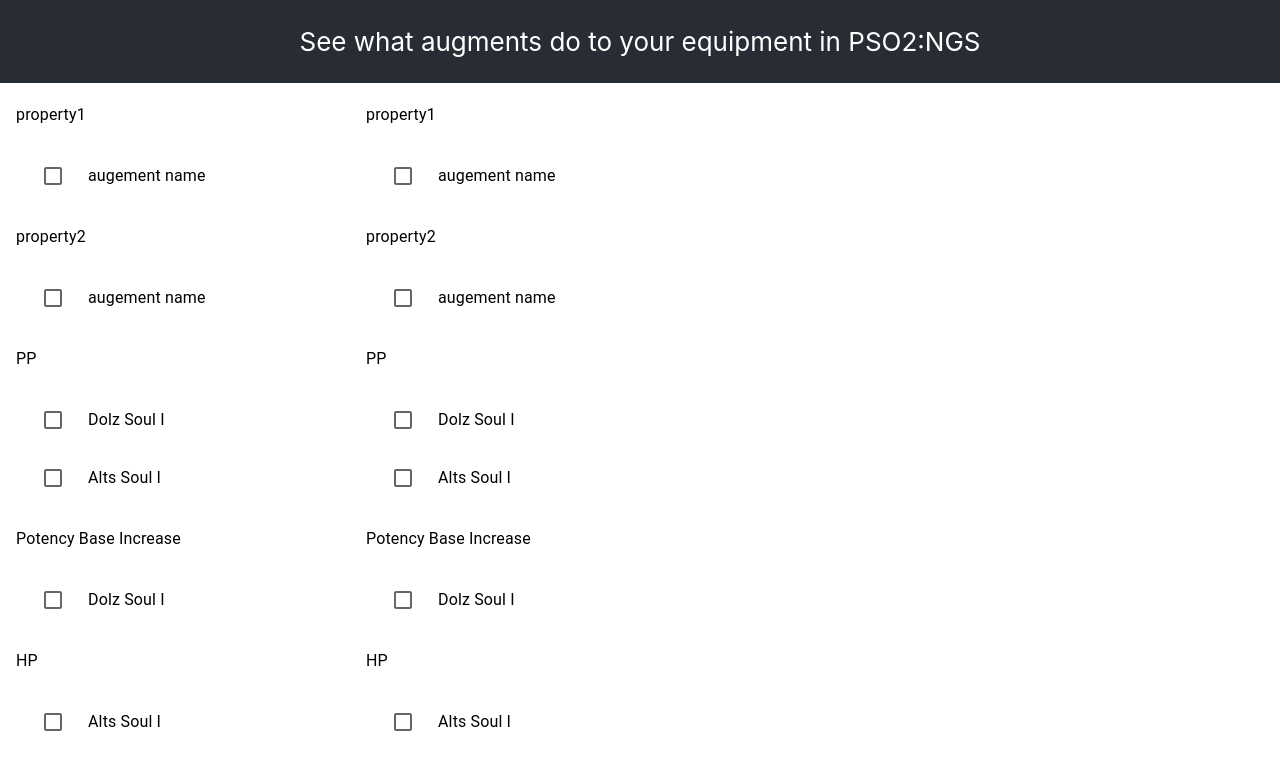
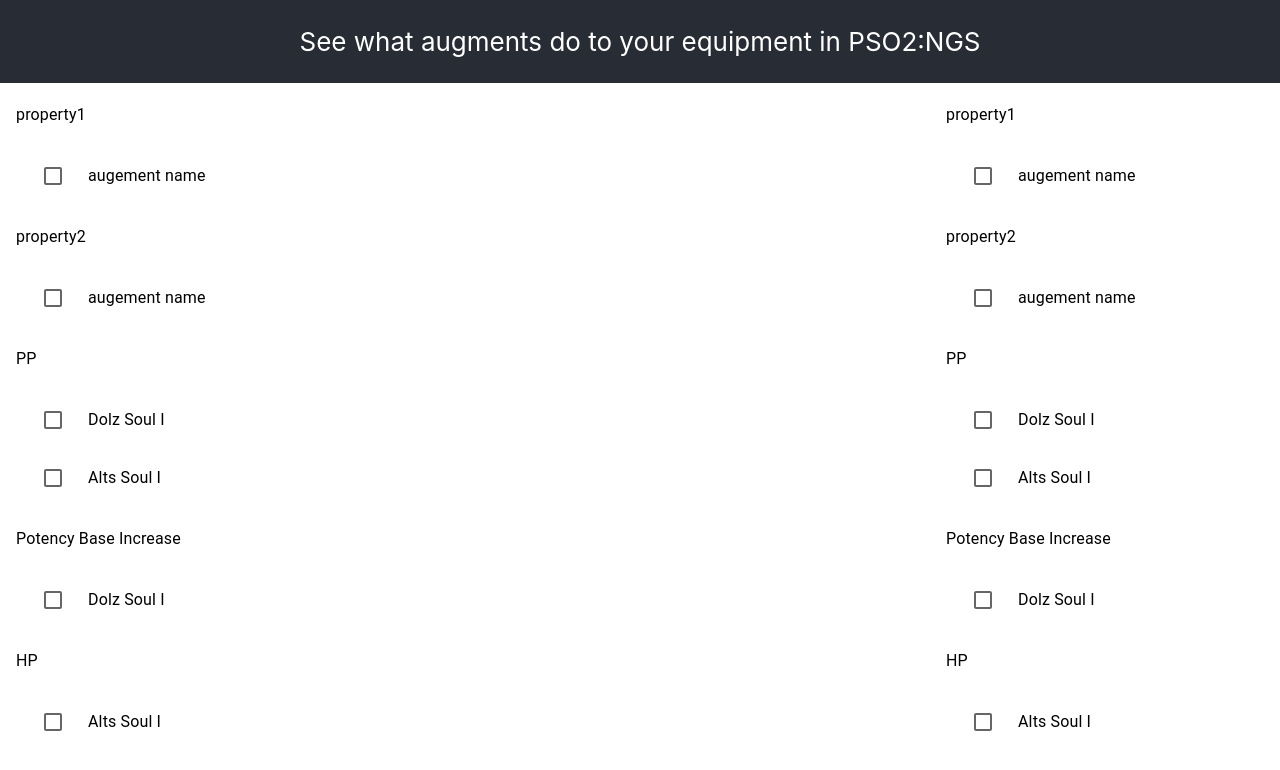
Before and after one commit to natashajokinen/augment-visualizer, a React (Create React App) app: page / in a window 1280 px wide. Shown: the top 770 px of the page. Built offline with nearby package versions, Linux system fonts and the light colour scheme.

Commit message:
fix(checkboxes): fix broken checkbox behavior

```diff
--- a/src/augmentChecklist.js
+++ b/src/augmentChecklist.js
@@ -59,7 +59,7 @@
           className={classes.nested}
           onClick={()=>handleCheckboxToggle(augmentName)}
         >
-          <ListItemIcon onClick={()=>handleCheckboxToggle(augmentName)}>
+          <ListItemIcon>
             <Checkbox
               checked={checked.indexOf(augmentName) !== -1}
               tabIndex={-1}
--- a/src/selectedAugments.js
+++ b/src/selectedAugments.js
@@ -16,7 +16,7 @@
 const useStyles = makeStyles()((theme) => ({
   root: {
     width: '350px',
-    float: 'left',
+    float: 'right',
   },
   nested: {
     paddingLeft: theme.spacing(4),
@@ -59,7 +59,7 @@
           className={classes.nested}
           onClick={()=>handleCheckboxToggle(augmentName)}
         >
-          <ListItemIcon onClick={()=>handleCheckboxToggle(augmentName)}>
+          <ListItemIcon>
             <Checkbox
               checked={checked.indexOf(augmentName) !== -1}
               tabIndex={-1}
```
